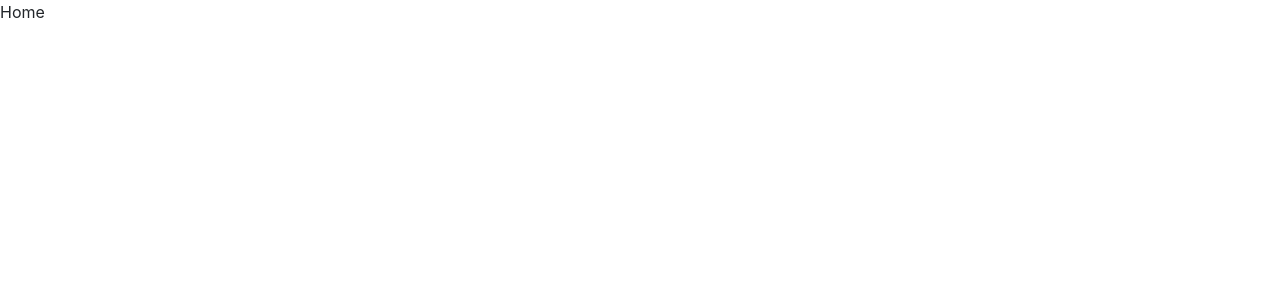
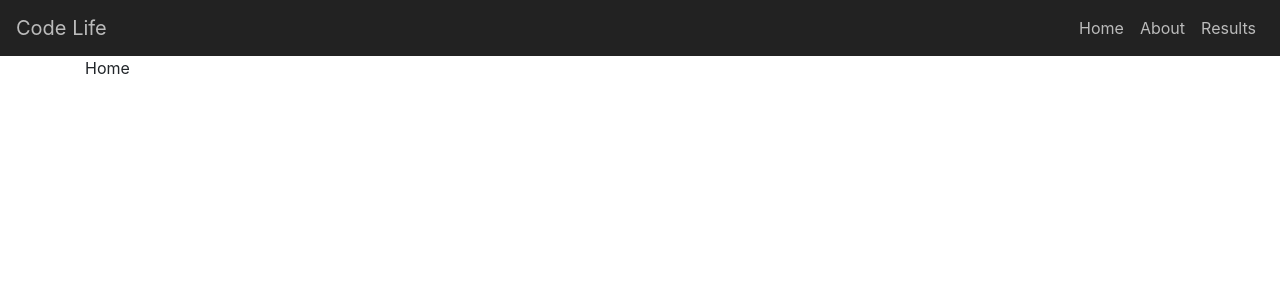
Before and after one commit to nathanielshuster/weather-man, a React (Create React App) app: page / in a window 1280 px wide. Shown: the top 300 px of the page. Built offline with nearby package versions, Linux system fonts and the light colour scheme.

Commit message:
creating site structure

```diff
--- a/src/App.js
+++ b/src/App.js
@@ -1,14 +1,18 @@
 import React, { Component } from 'react';
-import { BrowserRouter as Router, Route, Switch } from 'react-router-dom'
-import { Home } from './Home'
-import { About } from './About'
-import { Results } from './Results'
-import { NoMatch } from './NoMatch'
+import { BrowserRouter as Router, Route, Switch } from 'react-router-dom';
+import { Home } from './Home';
+import { About } from './About';
+import { Results } from './Results';
+import { NoMatch } from './NoMatch';
+import { Layout } from './components/Layout';
+import { NavigationBar } from './components/NavigationBar'
 
 class App extends Component {
   render() {
     return (
       <React.Fragment>
+        <NavigationBar/>
+        <Layout>
           <Router>
             <Switch>
               <Route exact path="/" component={Home} />
@@ -17,6 +21,7 @@
               <Route component={NoMatch} />
             </Switch>
           </Router>
+        </Layout>
       </React.Fragment>
     )
   }
--- /dev/null
+++ b/src/components/Layout.js
@@ -0,0 +1,8 @@
+import React from 'react';
+import { Container } from 'react-bootstrap';
+
+export const Layout = (props) => (
+  <Container>
+    {props.children}
+  </Container>
+)
--- /dev/null
+++ b/src/components/NavigationBar.js
@@ -0,0 +1,33 @@
+import React from 'react';
+import { Nav, Navbar } from 'react-bootstrap';
+import styled from 'styled-components';
+
+const Styles = styled.div`
+  .navbar {
+    background-color: #222;
+  }
+
+  .navbar-brand, .navbar-nav .nav-link {
+    color: #bbb;
+
+    &:hover {
+      color: white;
+    }
+  }
+`;
+
+export const NavigationBar = () => (
+  <Styles>
+    <Navbar expand="lg">
+      <Navbar.Brand href="/">Code Life</Navbar.Brand>
+      <Navbar.Toggle aria-controls="basic-navbar-nav"/>
+      <Navbar.Collapse id="basic-navbar-nav">
+        <Nav className="ml-auto">
+          <Nav.Item><Nav.Link href="/">Home</Nav.Link></Nav.Item>
+          <Nav.Item><Nav.Link href="/about">About</Nav.Link></Nav.Item>
+          <Nav.Item><Nav.Link href="/results">Results</Nav.Link></Nav.Item>
+        </Nav>
+      </Navbar.Collapse>
+    </Navbar>
+  </Styles>
+)
```
Also changed, not shown: src/components/Jumbotron.js (added, +15 -0 lines). Lines whose indentation alone changed are shown as unchanged.
